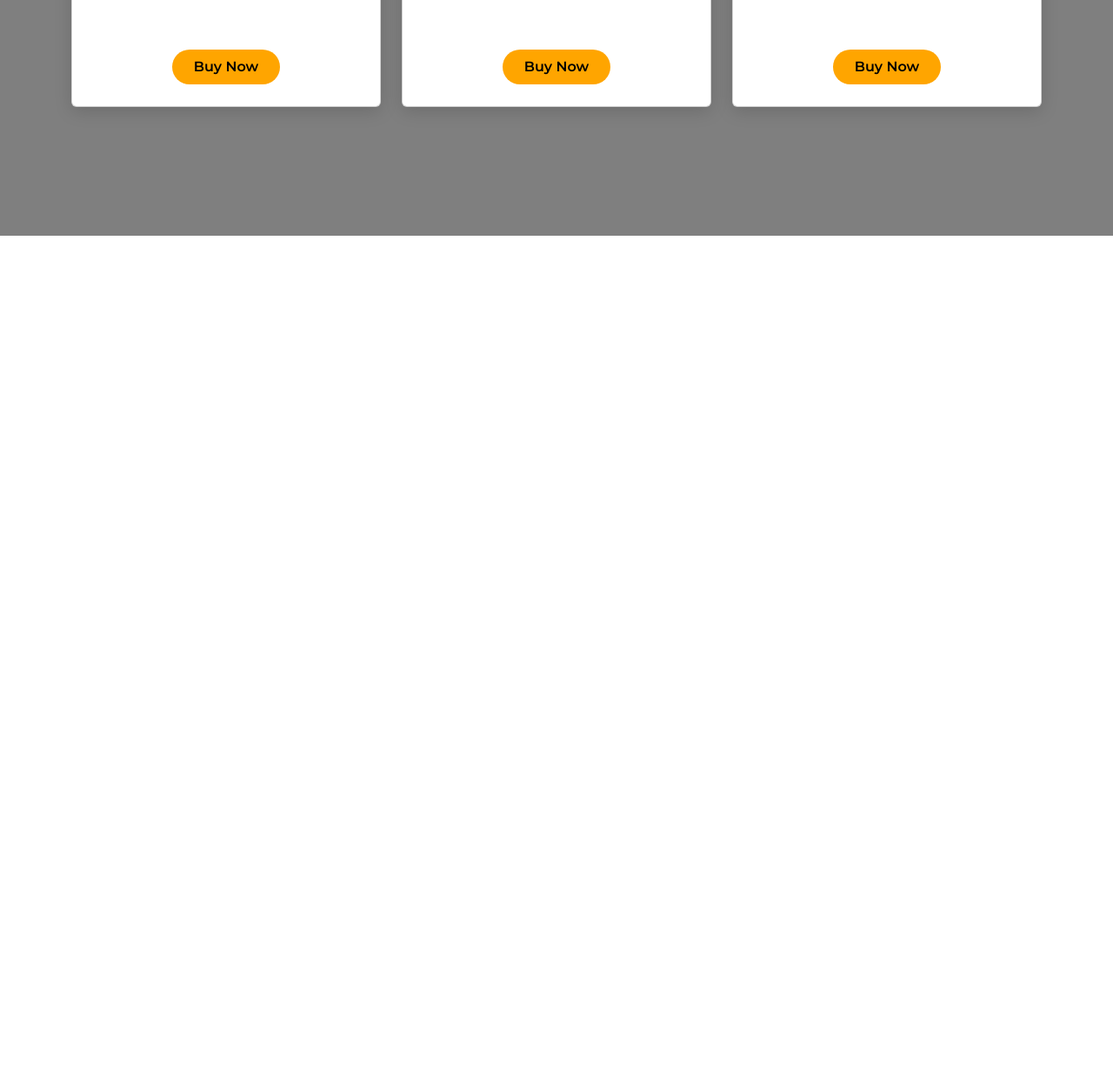
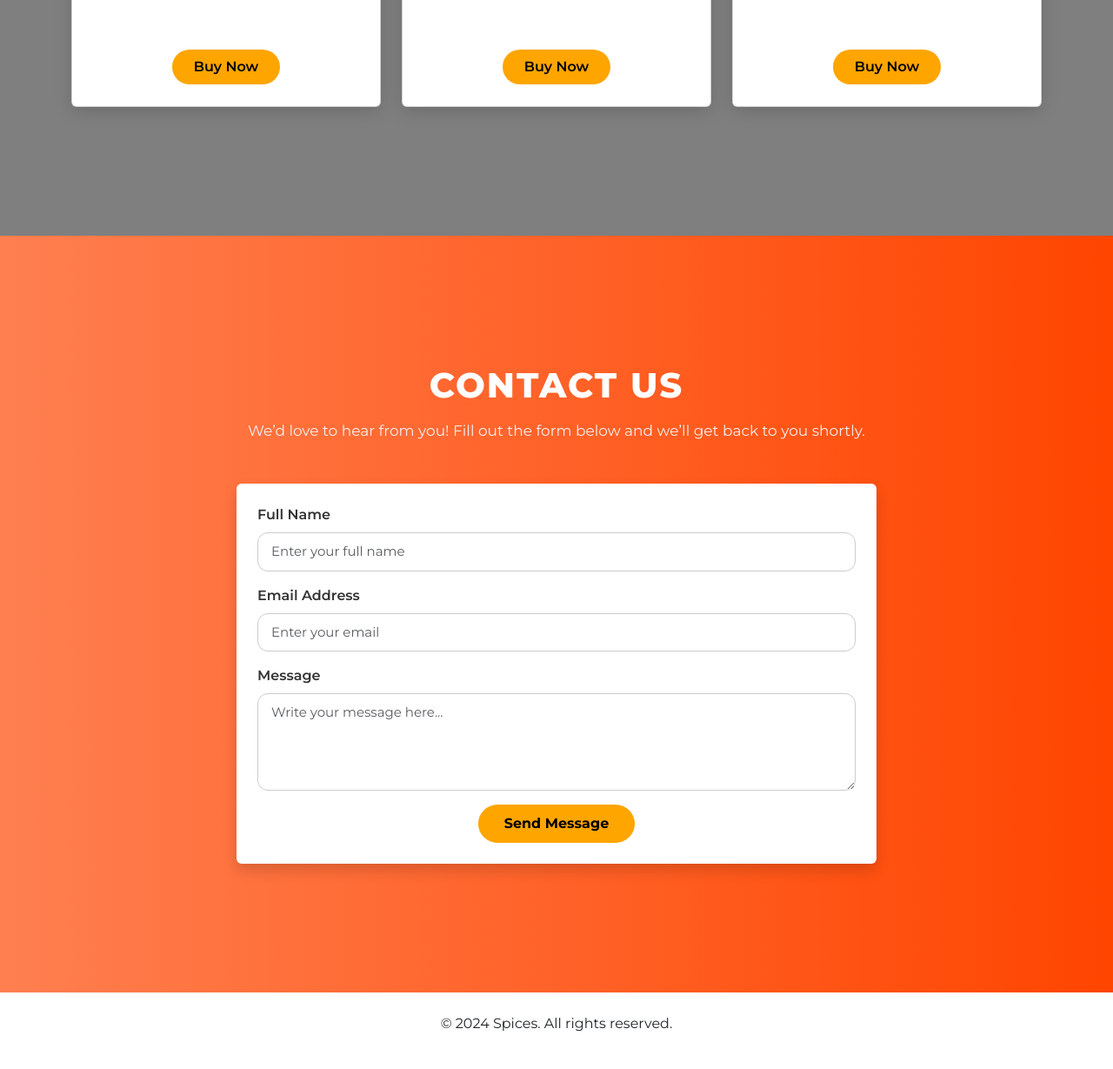
Before and after one commit to jananisree96/Spices-landingPage, a plain HTML site: page index.html in a window 1280 px wide. Shown: the part 2353-3582 px from the top of the page at 87% size. Before the commit the page ends 2624 px from the top, so only its background shows below. Drawn offline with nearby package versions, Linux system fonts and the light colour scheme.

Commit message:
contact footer section created

```diff
--- a/index.html
+++ b/index.html
@@ -120,7 +120,11 @@
           <!-- Card 2 -->
           <div class="col-lg-4 col-md-6 col-12">
             <div class="card product-card">
-              <img src="./redchilli.webp" class="card-img-top" alt="Chili Powder" />
+              <img
+                src="./redchilli.webp"
+                class="card-img-top"
+                alt="Chili Powder"
+              />
               <div class="card-body">
                 <h5 class="card-title">Red Chili Powder</h5>
                 <p class="card-text">
@@ -150,6 +154,65 @@
       </div>
     </section>
     <!-- Products Section End -->
+
+    <!-- Contact Section -->
+    <section id="contact">
+      <div class="container py-5">
+        <h1 class="text-center mb-3">CONTACT&nbsp;US</h1>
+        <p class="text-center mb-5">
+          We’d love to hear from you! Fill out the form below and we’ll get back
+          to you shortly.
+        </p>
+
+        <div class="row justify-content-center">
+          <div class="col-lg-8 col-md-10">
+            <form class="contact-form p-4 rounded shadow">
+              <div class="mb-3">
+                <label for="name" class="form-label">Full Name</label>
+                <input
+                  type="text"
+                  class="form-control"
+                  id="name"
+                  placeholder="Enter your full name"
+                  required
+                />
+              </div>
+              <div class="mb-3">
+                <label for="email" class="form-label">Email Address</label>
+                <input
+                  type="email"
+                  class="form-control"
+                  id="email"
+                  placeholder="Enter your email"
+                  required
+                />
+              </div>
+              <div class="mb-3">
+                <label for="message" class="form-label">Message</label>
+                <textarea
+                  class="form-control"
+                  id="message"
+                  rows="4"
+                  placeholder="Write your message here..."
+                  required
+                ></textarea>
+              </div>
+              <div class="text-center">
+                <button type="submit" class="btn btn-contact">
+                  Send Message
+                </button>
+              </div>
+            </form>
+          </div>
+        </div>
+      </div>
+    </section>
+    <!-- Contact Section End -->
+
+    <!-- Footer -->
+    <footer class="text-center p-4">
+      <p>&copy; 2024 Spices. All rights reserved.</p>
+    </footer>
     <script
       src="https://cdn.jsdelivr.net/npm/@popperjs/core@2.11.8/dist/umd/popper.min.js"
       integrity="sha384-I7E8VVD/ismYTF4hNIPjVp/Zjvgyol6VFvRkX/vR+Vc4jQkC+hVqc2pM8ODewa9r"
--- a/style.css
+++ b/style.css
@@ -190,3 +190,62 @@ section {
   color: orange !important;
   transform: scale(1.05) !important;
 }
+/* ===== CONTACT SECTION ===== */
+#contact {
+  background: linear-gradient(to right, #ff7f50, #ff4500);
+  color: #fff;
+  padding: 100px 0;
+}
+
+#contact h1 {
+  font-weight: 800;
+  color: white;
+  letter-spacing: 2px;
+  text-transform: uppercase;
+}
+
+#contact p {
+  color: #f0f0f0;
+  font-size: 17px;
+  margin-bottom: 40px;
+}
+
+.contact-form {
+  background-color: #fff;
+  color: #000;
+  border-radius: 20px;
+  box-shadow: 0 10px 25px rgba(0, 0, 0, 0.2);
+}
+
+.contact-form .form-label {
+  font-weight: 600;
+  color: #333;
+}
+
+.contact-form .form-control {
+  border-radius: 12px;
+  border: 1px solid #ccc;
+  padding: 10px 15px;
+  font-size: 15px;
+}
+
+.contact-form .form-control:focus {
+  border-color: orange;
+  box-shadow: 0 0 5px rgba(255, 165, 0, 0.6);
+}
+
+.btn-contact {
+  background-color: orange !important;
+  color: black  !important;
+  font-weight: 700 !important;
+  border-radius: 25px !important;
+  padding: 10px 30px !important;
+  border: none !important;
+  transition: all 0.3s ease !important;
+}
+
+.btn-contact:hover {
+  background-color: black !important;
+  color: orange !important;
+  transform: scale(1.05) !important;
+}
```
